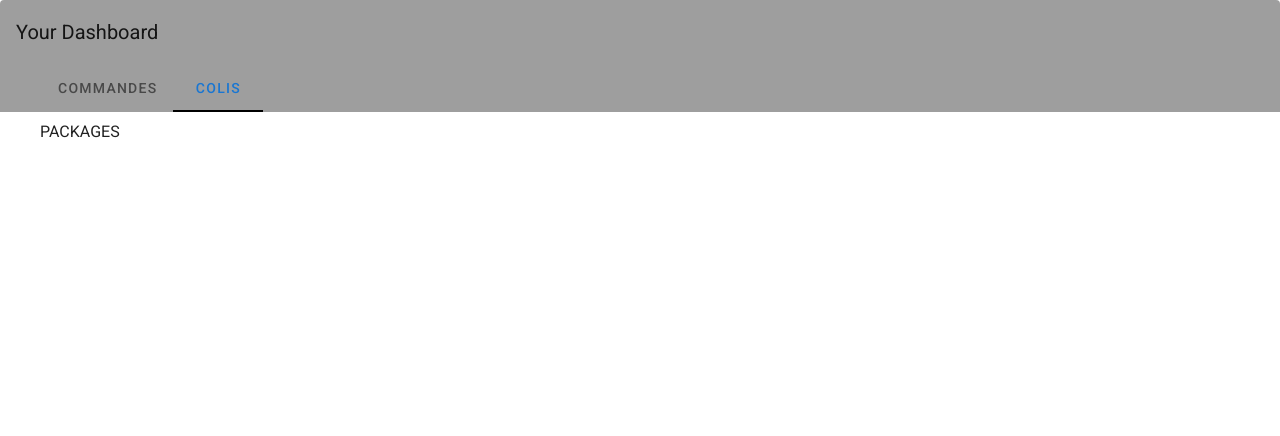
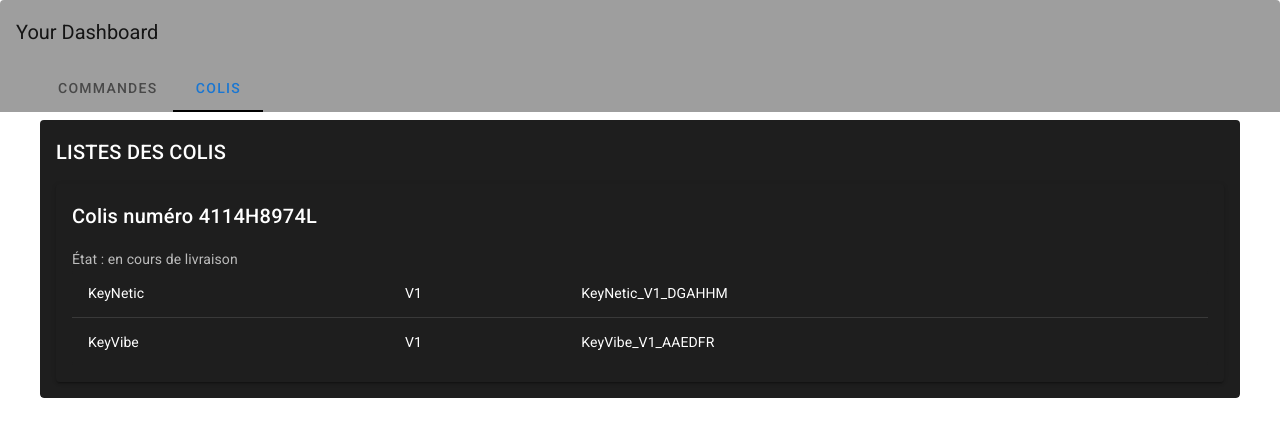
Before and after one commit to Furvent/keyprod-technical-test, a Vue app: page / in a window 1280 px wide. Both pictures are taken after a click on the tab "COLIS". Shown: the top 436 px of the page. Built offline with nearby package versions, Linux system fonts and the light colour scheme.

Commit message:
Work over on component packages

```diff
--- a/src/components/orders/order-detail.vue
+++ b/src/components/orders/order-detail.vue
@@ -186,6 +186,7 @@ export default {
       // generate tracking number,
       const newPackageId = generateRandomId();
       this.currentPackage.trackingNumber = newPackageId;
+      this.currentPackage.status = PackageStatus.IN_TRANSIT
       /* change products package where "En préparation" to new package id.
       Search in the products ordered */
       // TODO: Bad, to improve !
--- a/src/components/packages.vue
+++ b/src/components/packages.vue
@@ -1,11 +1,68 @@
 <template>
-  <div>
-    PACKAGES
-  </div>
+  <v-card flat dark>
+    <v-card-title> LISTES DES COLIS </v-card-title>
+    <v-card-text>
+      <v-card v-for="pack in packagesWithProducts" :key="pack.trackingNumber">
+        <v-card-title>
+          Colis numéro {{ pack.trackingNumber }}
+        </v-card-title>
+        <v-card-text>
+          État :
+          {{ getPackStatus(pack.status) }}
+          <v-simple-table>
+            <template v-slot:default>
+              <tbody>
+                <tr
+                  v-for="product in pack.products"
+                  :key="product.productScanned"
+                >
+                  <td>
+                    {{ product.model }}
+                  </td>
+                  <td>V{{ product.version }}</td>
+                  <td>
+                    {{ product.productScanned }}
+                  </td>
+                </tr>
+              </tbody>
+            </template>
+          </v-simple-table>
+        </v-card-text>
+      </v-card>
+    </v-card-text>
+  </v-card>
 </template>
 
 <script>
-  export default {
+import { PackageStatus } from "../enums/enums.js";
 
-  }
+export default {
+  computed: {
+    packagesWithProducts() {
+      const packages = this.$store.getters.getAllPackages;
+      console.log("getAllPackages", packages);
+      packages.forEach((pack) => {
+        pack.products = this.$store.getters.getProductsWithPackagesTrackingId(
+          pack.trackingNumber
+        );
+      });
+      return packages;
+    },
+  },
+
+  methods: {
+    getPackStatus(status) {
+      switch (status) {
+        case PackageStatus.BEING_PREPARED:
+          return "en préparation";
+        case PackageStatus.IN_TRANSIT:
+          return "en cours de livraison";
+        case PackageStatus.RECEIVED:
+          return "livré";
+        default:
+          break;
+      }
+    },
+  },
+};
 </script>
--- a/src/store/ordersStoreModule.js
+++ b/src/store/ordersStoreModule.js
@@ -60,17 +60,31 @@ export default {
         return undefined;
       } else return weight;
     },
+    getProductsWithPackagesTrackingId: (state) => (trackingId) => {
+      const productsToReturn = [];
+      state.orders.forEach((order) => {
+        if (order.packages.find((pack) => pack === trackingId)) {
+          order.productsOrdered.forEach((product) => {
+            if (product.package === trackingId) {
+              productsToReturn.push(product);
+            }
+          });
+        }
+      });
+      console.log("productsToReturn", productsToReturn);
+      return productsToReturn;
+    },
   },
 
   mutations: {
-    updateProductsOrderedWithOrderId: (state, {productsOrdered, id}) => {
+    updateProductsOrderedWithOrderId: (state, { productsOrdered, id }) => {
       const orderSearched = state.orders.find((order) => order.id === id);
       orderSearched.productsOrdered = productsOrdered;
     },
-    addnewPackageToOrderWithId: (state, {newPackageId, id}) => {
+    addnewPackageToOrderWithId: (state, { newPackageId, id }) => {
       const orderSearched = state.orders.find((order) => order.id === id);
       orderSearched.packages.push(newPackageId);
-    }
+    },
   },
 };
 
--- a/src/store/packagesStoreModule.js
+++ b/src/store/packagesStoreModule.js
@@ -22,6 +22,7 @@ export default {
         (pack) => pack.trackingNumber === trackingNumberSearched
       );
     },
+    getAllPackages: (state) => state.packages
   },
 
   mutations: {
```
